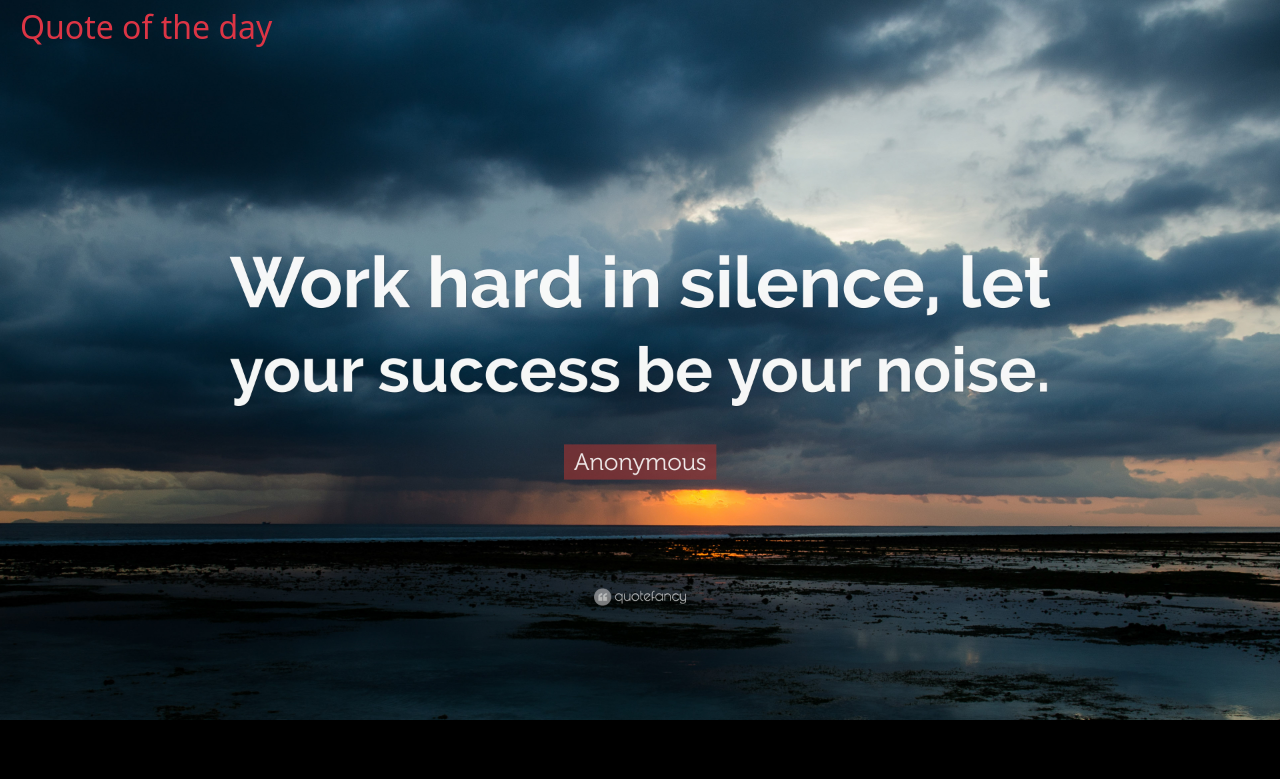
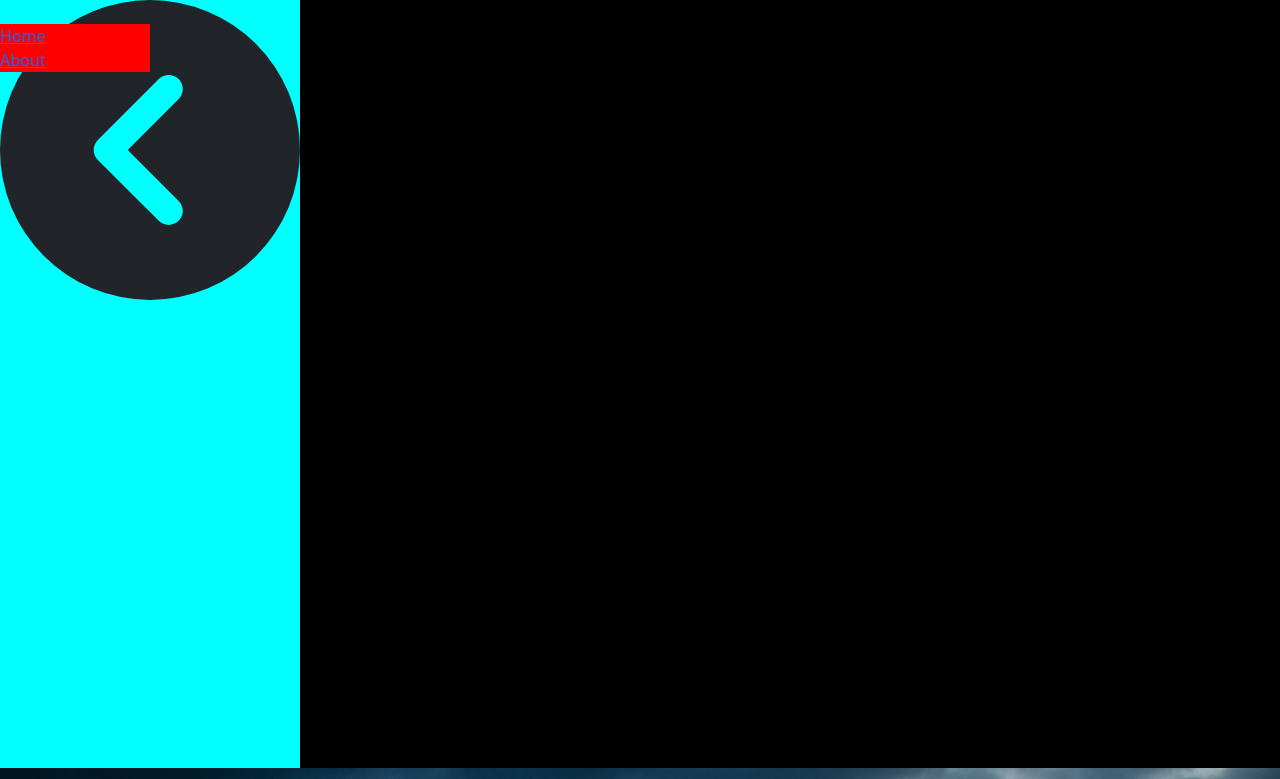
Before and after one commit to ano201/quote-gallery, a React (Create React App) app: page /home in a window 1280 px wide. Shown: the top 779 px of the page. Built offline with nearby package versions, Linux system fonts and the light colour scheme.

Commit message:
minory bug added

```diff
--- a/src/App.js
+++ b/src/App.js
@@ -4,12 +4,12 @@ import "./App.css";
 import AboutUs from "./pages/AboutUs";
 import Footer from "./components/Footer";
 import { Navigate, Route, Routes } from "react-router-dom";
-// import SideMenu from "./components/SideMenu";
+import SideMenu from "./components/SideMenu";
 
 const App = () => {
   return (
-    <div className="w-100 c-style">
-      {/* <SideMenu></SideMenu> */}
+    <div className="c-style">
+      <SideMenu></SideMenu>
       <Routes>
         <Route path="/" element={<Navigate to="/home" />} />
         <Route path="/home" element={<Home />} />
--- a/src/components/Home/Banner.jsx
+++ b/src/components/Home/Banner.jsx
@@ -5,8 +5,8 @@ import bnimg from "./ano.jpg";
 const Banner = () => {
   return (
     <div className="position-relative mb-3">
-      <div>
-        <img src={bnimg} className="img-fluid" alt="" />
+      <div className="w-100">
+        <img src={bnimg} className="img-fluid w-100" alt="" />
       </div>
       <Container className="text-danger position-absolute top-0 m-2">
         <h2>Quote of the day</h2>
--- a/src/components/SideMenu.jsx
+++ b/src/components/SideMenu.jsx
@@ -1,23 +1,28 @@
 import { FontAwesomeIcon } from "@fortawesome/react-fontawesome";
 import { faCircleChevronLeft } from "@fortawesome/free-solid-svg-icons";
 import React from "react";
-import { Row } from "react-bootstrap";
+import { Nav } from "react-bootstrap";
+import "./Sidemenu.css";
+import { Link } from "react-router-dom";
 
 const SideMenu = () => {
-  const show = "col-sm-6";
+  const links = [
+    { title: "Home", href: "/" },
+    { title: "About", href: "/about" },
+  ];
   return (
-    <Row>
-      <div className={show}>
-        <div className="d-flex bg-primary justify-content-end">
-          <div className="w-25">
-            <FontAwesomeIcon icon={faCircleChevronLeft} className="img-fluid" />
-          </div>
-        </div>
-        <div className="bg-warning">
-          <h1>SideMenu</h1>
-        </div>
+    <Nav className="flex-column nav-container">
+      <div>
+        <FontAwesomeIcon icon={faCircleChevronLeft} className="img-fluid" />
       </div>
-    </Row>
+      <div className="link-container">
+        {links.map((link) => (
+          <Nav.Item key={link.href}>
+            <Link to={link.href}>{link.title}</Link>
+          </Nav.Item>
+        ))}
+      </div>
+    </Nav>
   );
 };
 
--- /dev/null
+++ b/src/components/Sidemenu.css
@@ -0,0 +1,12 @@
+.nav-container {
+    background-color: aqua;
+    max-width: 300px;
+    width: auto;
+    height: 96vh;
+    transition: all 1s;
+}
+
+.link-container {
+    background-color: red;
+    width: 50%;
+}
```
